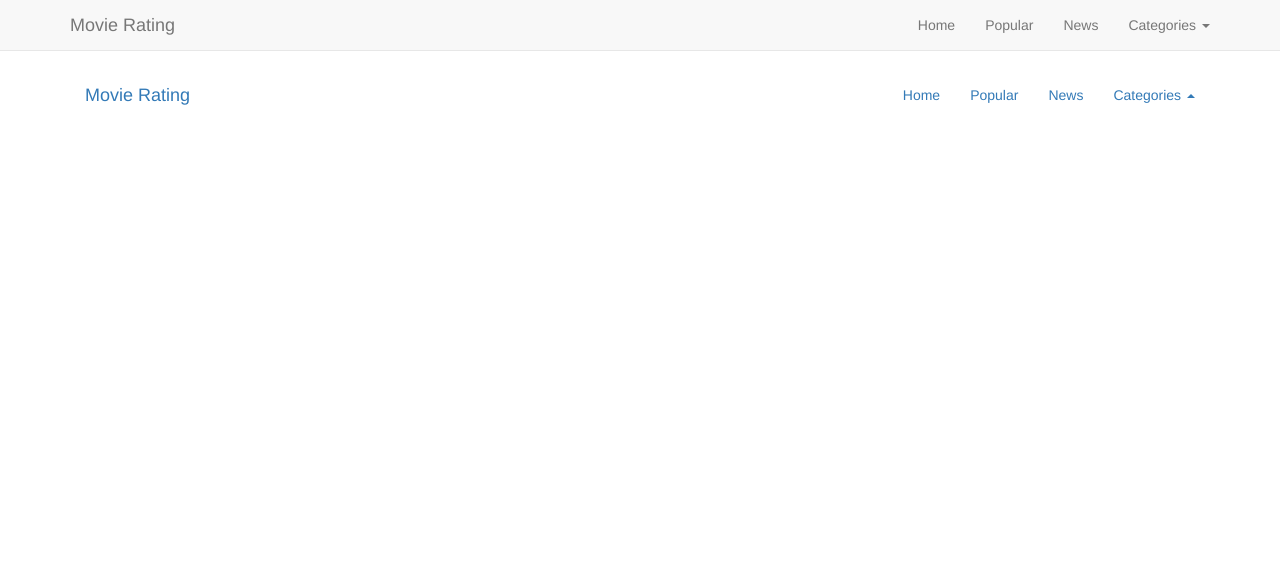
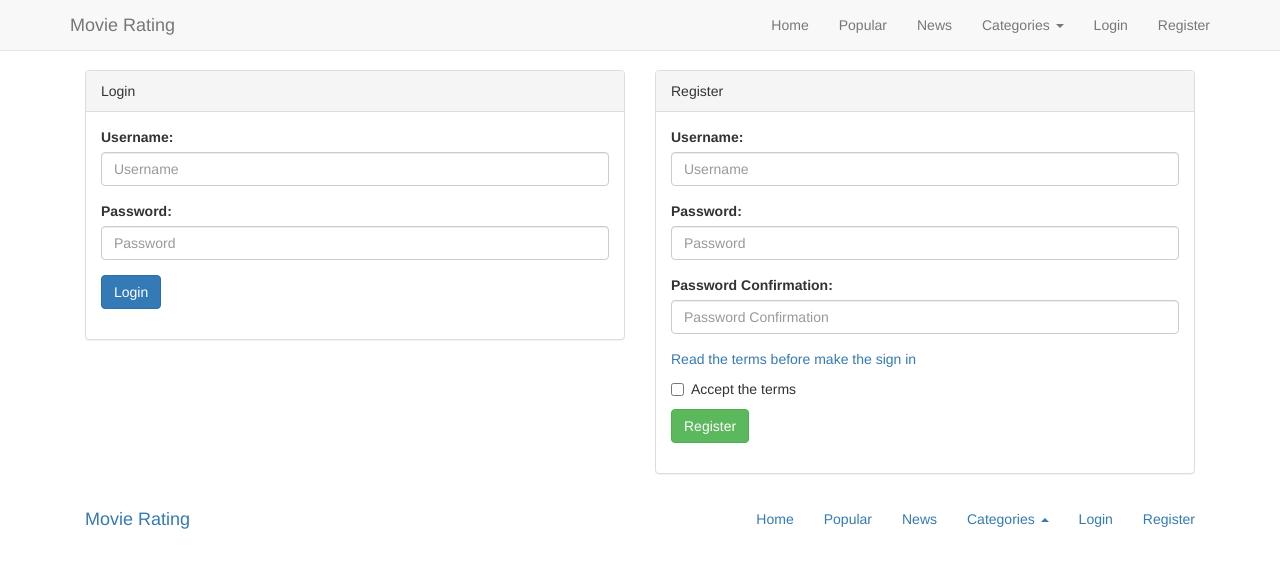
Before and after one commit to erikprogramador/movie-rating, a React app: page /login in a window 1280 px wide. Shown: the top 568 px of the page. Built offline with nearby package versions, Linux system fonts and the light colour scheme.

Commit message:
Add Register and login page

```diff
--- a/src/components/App.js
+++ b/src/components/App.js
@@ -7,6 +7,7 @@ import Navigation from './Navigation/Navigation'
 import Home from './Home/Home'
 import Individual from './Individual/Individual'
 import Footer from './Navigation/Footer'
+import RegisterLogin from './Auth/RegisterLogin'
 
 const App = () => (
   <Router>
@@ -14,6 +15,7 @@ const App = () => (
       <Navigation />
       <Route exact path="/" component={Home} />
       <Route path="/individual" component={Individual} />
+      <Route path="/login" component={RegisterLogin} />
       <Footer />
     </div>
   </Router>
--- /dev/null
+++ b/src/components/Auth/Login.js
@@ -0,0 +1,23 @@
+import React, { Component } from 'react'
+
+class Login extends Component {
+  render () {
+    return (
+      <form>
+        <div className="form-group">
+          <label>Username:</label>
+          <input type="text" className="form-control" id="username" placeholder="Username" />
+        </div>
+        <div className="form-group">
+          <label>Password:</label>
+          <input type="password" className="form-control" id="password" placeholder="Password" />
+        </div>
+        <div className="form-group">
+          <button type="submit" className="btn btn-primary">Login</button>
+        </div>
+      </form>
+    )
+  }
+}
+
+export default Login
--- /dev/null
+++ b/src/components/Auth/Register.js
@@ -0,0 +1,35 @@
+import React, { Component } from 'react'
+
+class Register extends Component {
+  render () {
+    return (
+      <form>
+        <div className="form-group">
+          <label>Username:</label>
+          <input type="text" className="form-control" id="username" placeholder="Username" />
+        </div>
+        <div className="form-group">
+          <label>Password:</label>
+          <input type="password" className="form-control" id="password" placeholder="Password" />
+        </div>
+        <div className="form-group">
+          <label>Password Confirmation:</label>
+          <input type="password" className="form-control" id="confirmation" placeholder="Password Confirmation" />
+        </div>
+        <div>
+          <a>Read the terms before make the sign in</a>
+        </div>
+        <div className="checkbox">
+          <label>
+            <input type="checkbox" id="terms" /> Accept the terms
+          </label>
+        </div>
+        <div className="form-group">
+          <button type="submit" className="btn btn-success">Register</button>
+        </div>
+      </form>
+    )
+  }
+}
+
+export default Register
--- /dev/null
+++ b/src/components/Auth/RegisterLogin.js
@@ -0,0 +1,25 @@
+import React, { Component } from 'react'
+import Panel from '../Display/Panel'
+import Login from './Login'
+import Register from './Register'
+
+class RegisterLogin extends Component {
+  render () {
+    return (
+      <main className="container">
+        <div className="col-md-6 col-sm-12">
+          <Panel title="Login">
+            <Login />
+          </Panel>
+        </div>
+        <div className="col-md-6 col-sm-12">
+          <Panel title="Register">
+            <Register />
+          </Panel>
+        </div>
+      </main>
+    )
+  }
+}
+
+export default RegisterLogin
--- /dev/null
+++ b/src/components/Display/Panel.js
@@ -0,0 +1,12 @@
+import React from 'react'
+
+const Panel = (props) => (
+  <div className="panel panel-default">
+    <div className="panel-heading">{props.title}</div>
+    <div className="panel-body">
+      {props.children}
+    </div>
+  </div>
+)
+
+export default Panel
--- a/src/components/Navigation/NavigationLinks.js
+++ b/src/components/Navigation/NavigationLinks.js
@@ -20,6 +20,8 @@ const NavigationLinks = (props) => (
           <li><Link to="/">Humor</Link></li>
         </ul>
       </li>
+      <li><Link to="/login">Login</Link></li>
+      <li><Link to="/login">Register</Link></li>
     </ul>
   </div>
 )
```
